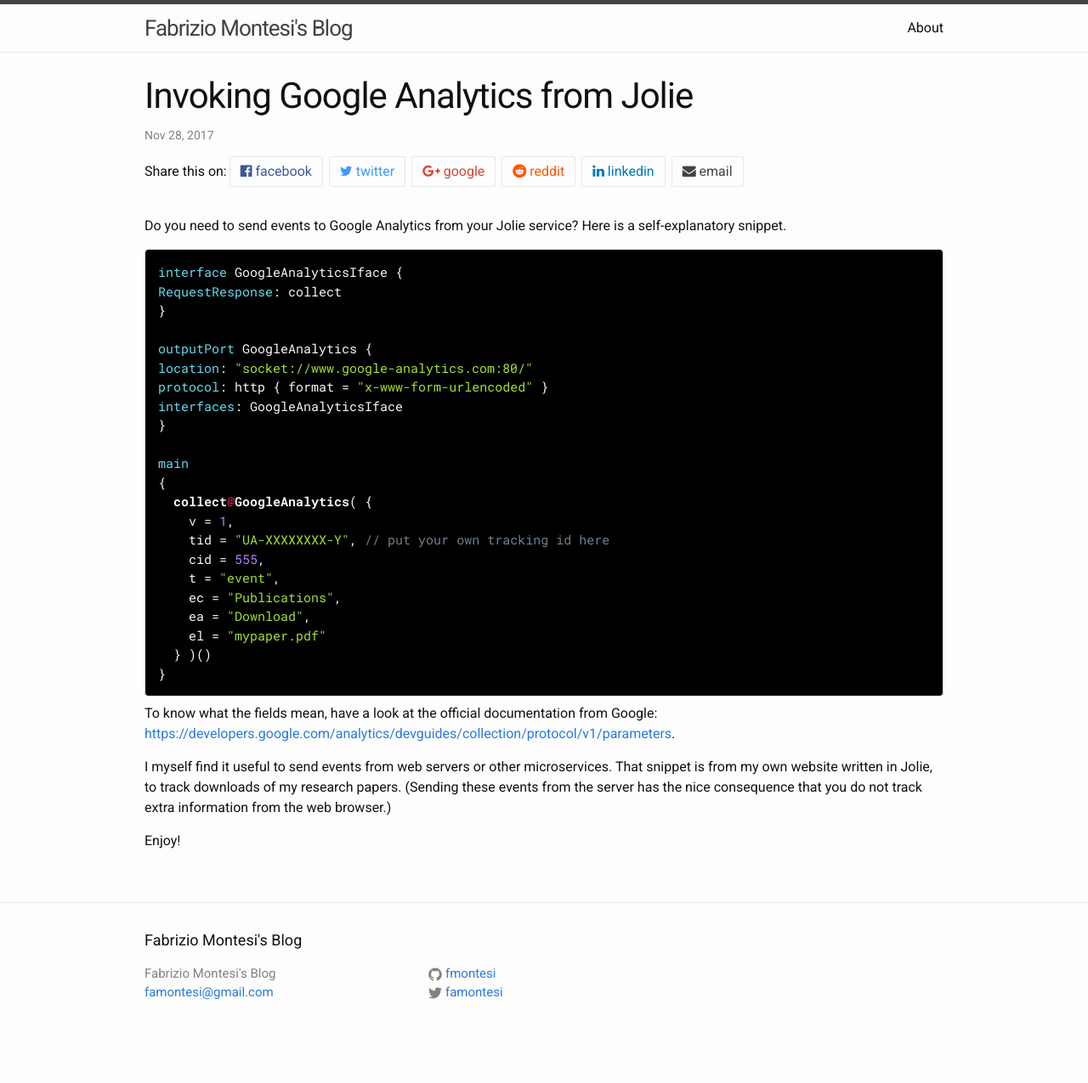
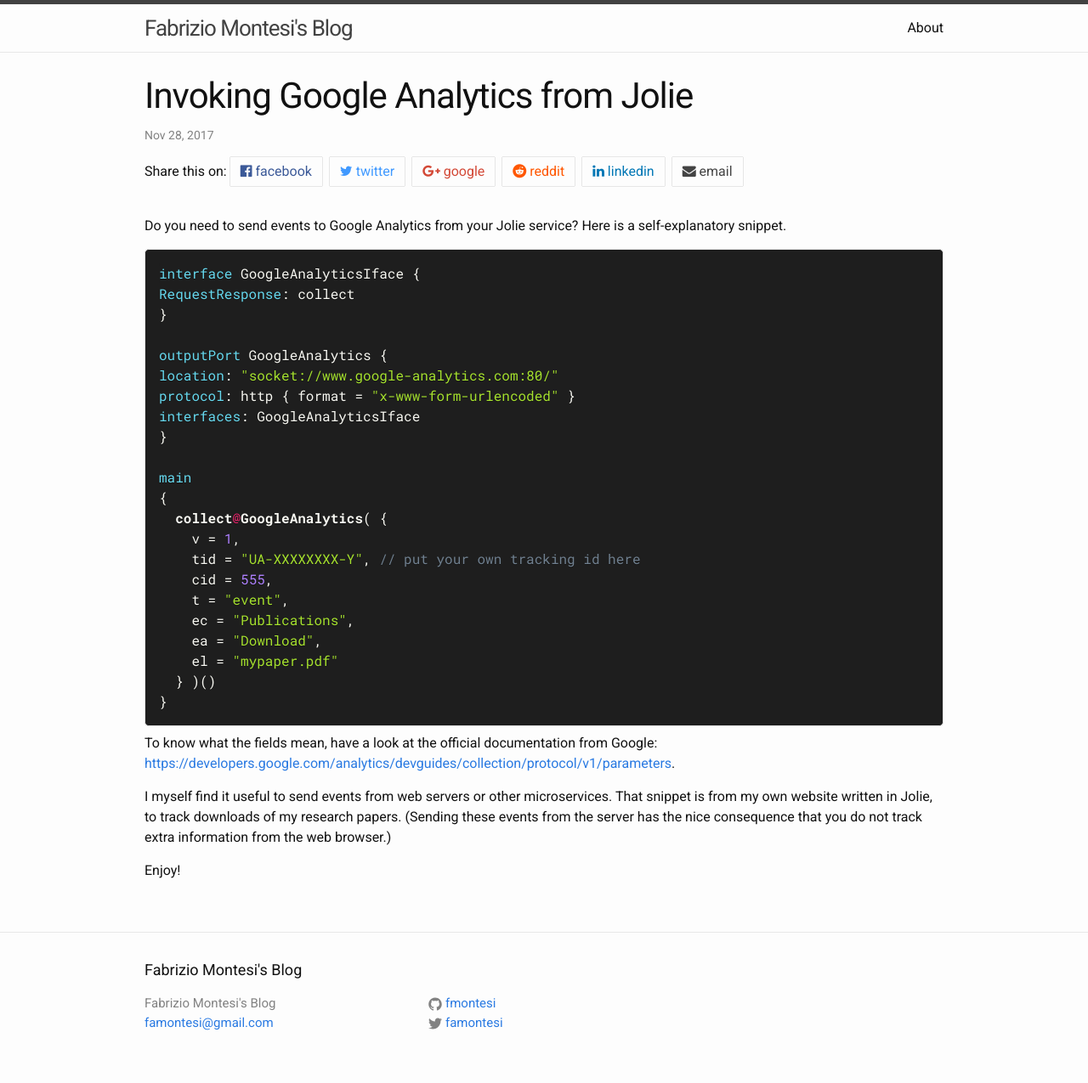
Before and after one commit to fmontesi/fmontesi.github.io, a Jekyll site: the page built from _posts/2017-11-28-jolie-google-analytics.md, in a window 1280 px wide. Shown: the whole page at 85% size. Built offline with Jekyll 4.4.1, drawn with Linux system fonts in a browser that asks for light colours; before the commit the page ends 1240 px from its top, so only the background shows below that.

Commit message:
fix fonts

```diff
--- a/_sass/_base.scss
+++ b/_sass/_base.scss
@@ -113,7 +113,7 @@ blockquote {
     color: $grey-color;
     border-left: 4px solid $grey-color-light;
     padding-left: $spacing-unit / 2;
-    font-size: 18px;
+    // font-size: 18px;
     letter-spacing: -1px;
     font-style: italic;
 
@@ -129,7 +129,7 @@ blockquote {
  */
 pre,
 code {
-    font-size: 15px;
+    // font-size: 15px;
     border: 1px solid $grey-color-light;
     border-radius: 3px;
     background-color: #eef;
--- a/css/prism.css
+++ b/css/prism.css
@@ -16,7 +16,7 @@ pre[class*="language-"] {
 	word-spacing: normal;
 	word-break: normal;
 	line-height: 1.5;
-	background-color: black !important;
+	background-color: #1e1e1e !important;
 
 	-moz-tab-size: 2;
 	-o-tab-size: 2;
```
